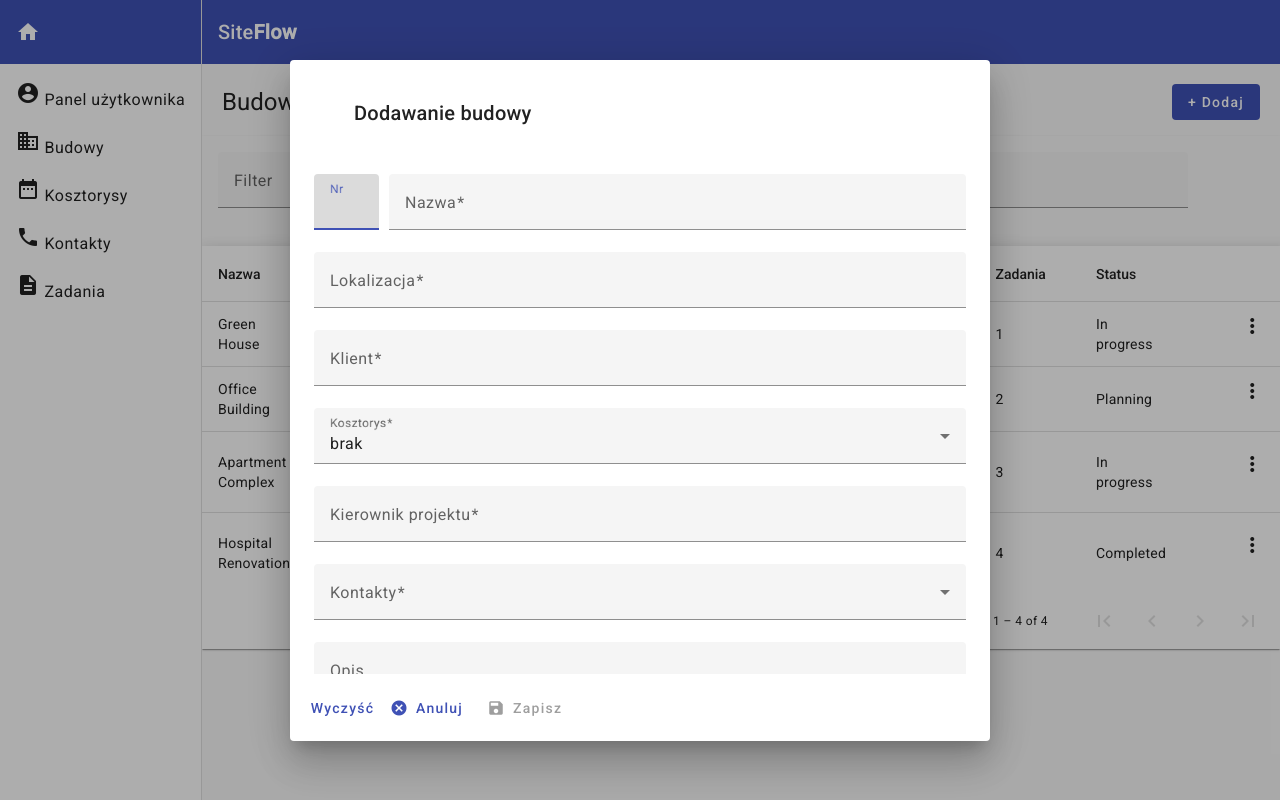
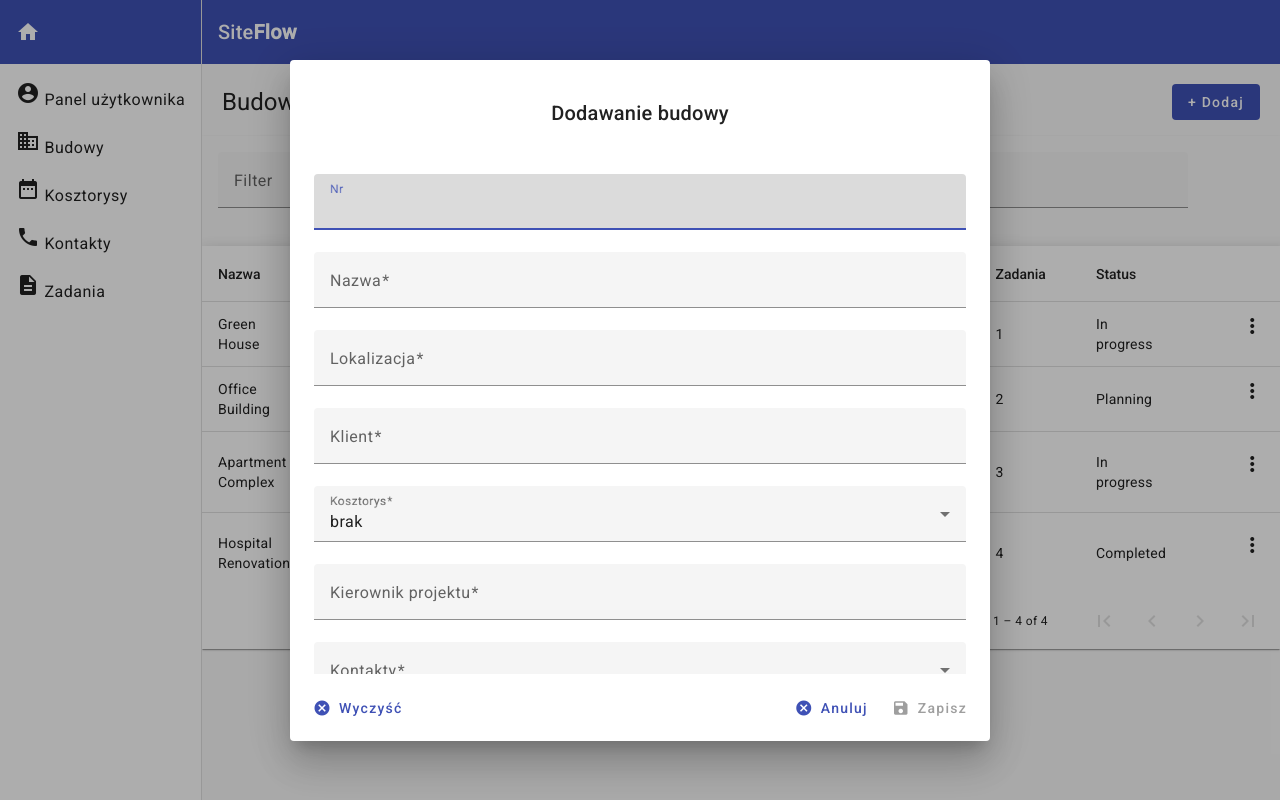
Before and after one commit to akrzeminska/site-flow, an Angular app: page /constructions in a window 1280 px wide. Both pictures are taken after a click on the button "+ Dodaj". Built offline with nearby package versions, Linux system fonts and the light colour scheme.

Commit message:
creates edit form with save to local storage

```diff
--- a/src/app/features/constructions/components/feature-dialog/feature-dialog.component.html
+++ b/src/app/features/constructions/components/feature-dialog/feature-dialog.component.html
@@ -3,7 +3,7 @@
 </div>
 <mat-dialog-content>
     <form [formGroup]="constructionForm" (ngSubmit)="onSubmit()">
-        <div class="first-row"><mat-form-field>
+        <mat-form-field>
             <mat-label>Nr</mat-label>
             <input matInput formControlName="id">
         </mat-form-field>
@@ -11,7 +11,7 @@
             <mat-label>Nazwa</mat-label>
             <input matInput formControlName="name">
             <mat-error *ngIf="constructionForm.get('name')?.hasError('required')">To pole jest wymagane</mat-error>
-        </mat-form-field></div>
+        </mat-form-field>
         <mat-form-field>
             <mat-label>Lokalizacja</mat-label>
             <input matInput formControlName="location">
--- a/src/app/features/constructions/components/feature-dialog/feature-dialog.component.scss
+++ b/src/app/features/constructions/components/feature-dialog/feature-dialog.component.scss
@@ -8,20 +8,6 @@
 form {
     display: flex;
     flex-direction: column;
-}
-
-.first-row {
-    display: flex;
-    justify-content: space-between;
-    align-items: center;
-}
-
-:first-child {
-    flex: 0 0 10%;
-}
-
-:last-child {
-    flex: 0 0 calc(90% - 10px);
 }
 
 .buttons-container {
--- a/src/app/features/constructions/components/feature-dialog/feature-dialog.component.ts
+++ b/src/app/features/constructions/components/feature-dialog/feature-dialog.component.ts
@@ -70,14 +70,25 @@ export class FeatureDialogComponent implements OnInit, OnDestroy {
 
   onSubmit() {
     if (this.constructionForm.valid) {
-      const newConstructionData: Construction = this.constructionForm.value;
+      const constructionData: Construction = this.constructionForm.getRawValue();
+      console.log('Id konstrukcji:', constructionData.id);
 
-      this.constructionsService.create(newConstructionData).subscribe((updatedConstructions) => {
-        console.log('pomyślnie dodano');
-        this.dialogRef.close(newConstructionData);
-      }),
-      (error:string) => {
-        console.error('Błąd podczas zapisywania wprowadzonych danych')
+      if (constructionData.id) {
+        this.constructionsService.update(constructionData).subscribe((updatedConstruction) => {
+          console.log('Pomyślnie zaktualizowano');
+          this.dialogRef.close(updatedConstruction);
+        },
+        (error: string) => {
+          console.error('Błąd podczas aktualizacji danych');
+        });
+      } else {
+        this.constructionsService.create(constructionData).subscribe((newConstruction) => {
+          console.log('Pomyślnie dodano');
+          this.dialogRef.close(newConstruction);
+        }),
+        (error:string) => {
+          console.error('Błąd podczas zapisywania wprowadzonych danych')
+        }
       }
     }
   }
--- a/src/app/features/constructions/constructions.component.ts
+++ b/src/app/features/constructions/constructions.component.ts
@@ -133,6 +133,9 @@ export class ConstructionsComponent implements OnInit, AfterViewInit {
     });
 
     dialogRef.afterClosed().subscribe((result) => {
+      if (result) {
+        this.refreshTable();
+      }
       console.log('Okno zostało zamknięte', result);
     });
 
@@ -140,7 +143,7 @@ export class ConstructionsComponent implements OnInit, AfterViewInit {
 // usuwanie
   deleteElement(id: number) {
       this.constructionsService.delete(id).subscribe(() => {
-      this.getAllData();
+      this.refreshTable();
     });
   }
 
@@ -155,4 +158,8 @@ export class ConstructionsComponent implements OnInit, AfterViewInit {
       console.log('Okno zostało zamknięte', result);
     });
   }
+
+  private refreshTable() {
+    this.getAllData();
+  }
 }
--- a/src/app/features/constructions/services/constructions-local-storage.service.ts
+++ b/src/app/features/constructions/services/constructions-local-storage.service.ts
@@ -59,15 +59,22 @@ export class ConstructionsLocalStorageService extends ConstructionsService {
     return of(newConstructionData.id);
   }
 
-  public override update(id: number): Observable<Construction[]> {
-    throw new Error('Method not implemented.');
+  public override update(updatedConstruction: Construction): Observable<any> {
+    const localStorageKey = `construction_${updatedConstruction.id}`;
+    const localstorageData = localStorage.getItem(localStorageKey);
+
+    if (localstorageData) {
+      const existingConstruction: Construction = JSON.parse(localstorageData);
+      localStorage.setItem(localStorageKey, JSON.stringify(updatedConstruction));
+      return of([]);
+    } else {
+      return of([]);
+    }
   }
 
   public override delete(id: number): Observable<any> {
     const localStorageKey = `construction_${id}`;
     localStorage.removeItem(localStorageKey);
-    return of([]);
+    return of(undefined);
   }
 }
-
-// napisać metody, które będą wywoływać odpowiednie wartości z local storage, np przy submit w formularzu ma zadziałać update w 'bazie', z delete przy przycisku usunąć pozycji delete z tabeli danych constructions, edycja ma otworzyc uzupelniony formularz i po zapisie wykonywać update
--- a/src/app/features/constructions/services/constructions.service.ts
+++ b/src/app/features/constructions/services/constructions.service.ts
@@ -9,7 +9,7 @@ export abstract class ConstructionsService {
   public abstract getById(id: number): Observable<Construction | null>;
   public abstract getAll(): Observable<Construction[]>;
   public abstract create(item: Construction): Observable<number>;
-  public abstract update(id: number): Observable<any[]>;
+  public abstract update(item: Construction): Observable<any>;
   public abstract delete(id: number): Observable<any>;
 }
 
```
